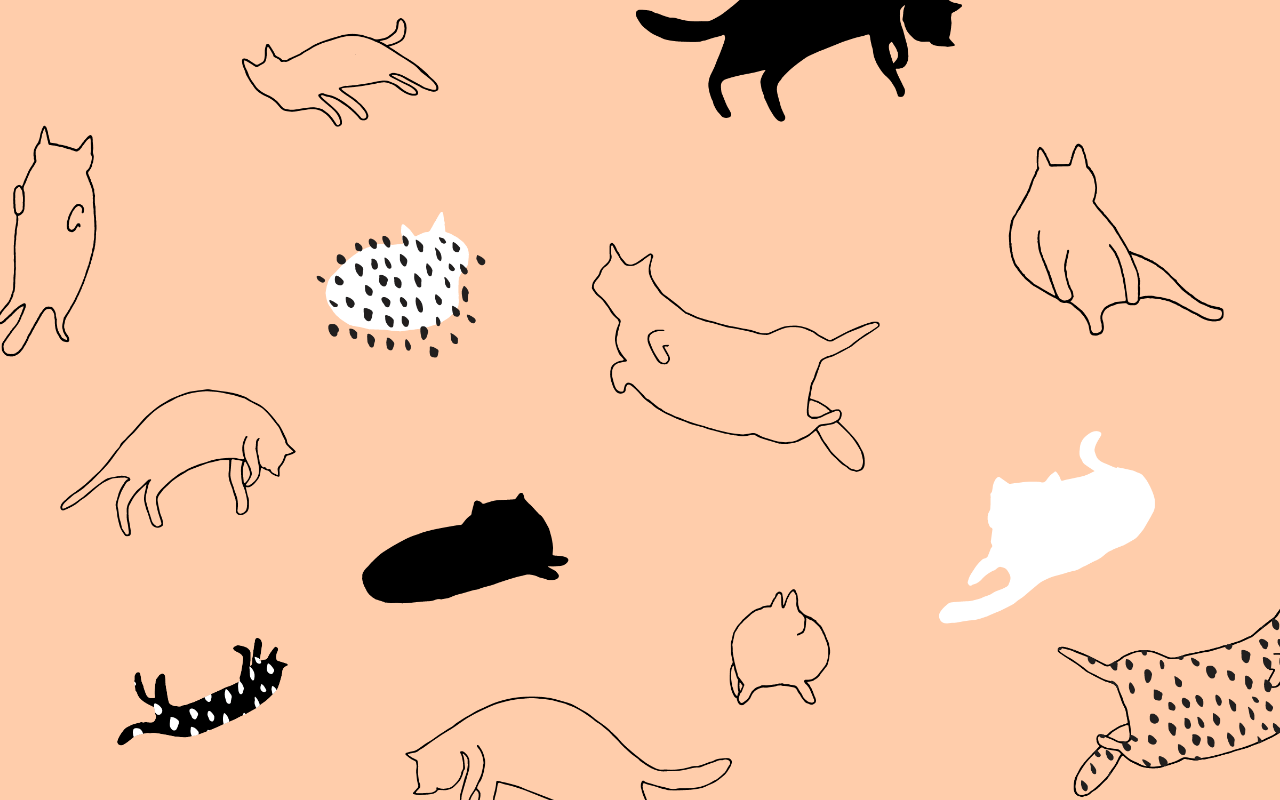
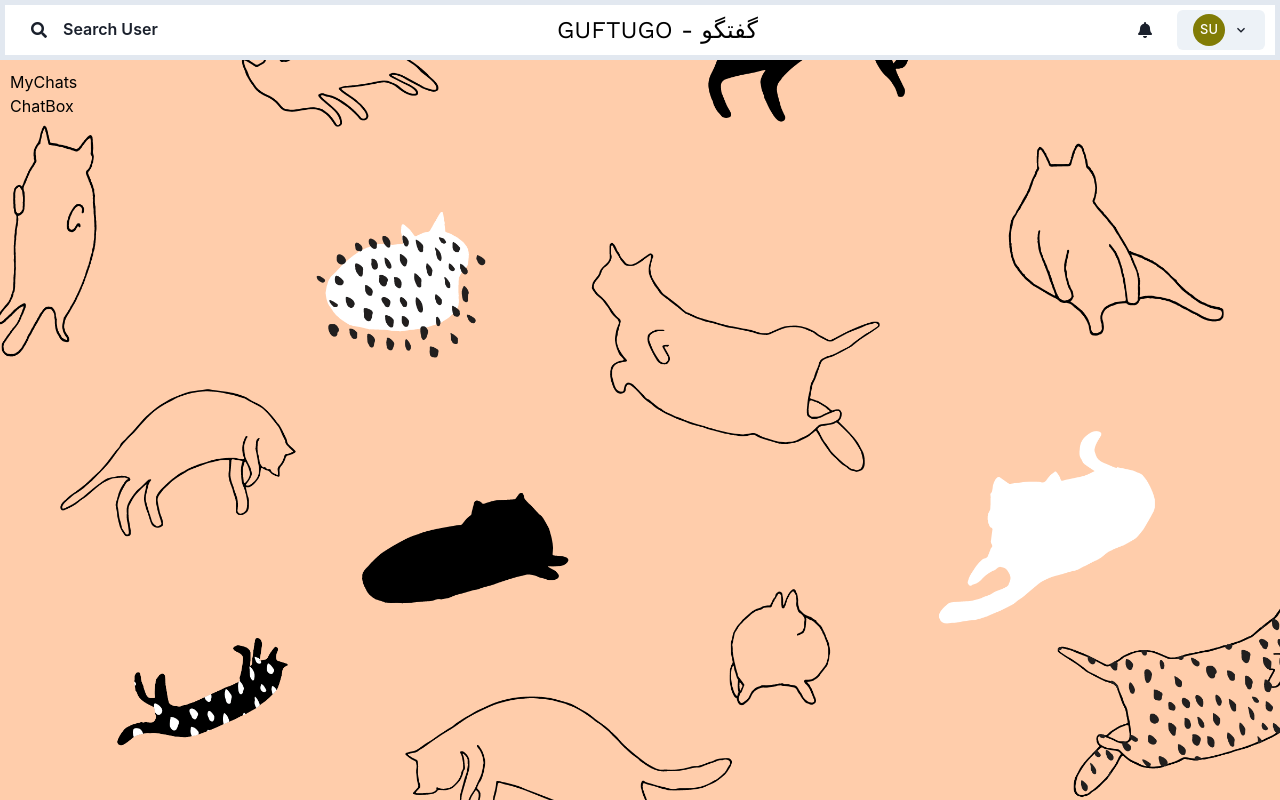
Before and after one commit to razazain/GUFTUGO, a React (Create React App) app in the folder frontend/: page /Chat in a window 1280 px wide. Built offline with nearby package versions, Linux system fonts and the light colour scheme; no server answers; sample sign-in values are in the browser's storage.

Commit message:
remaing side drawer work and search user work

```diff
--- a/frontend/package.json
+++ b/frontend/package.json
@@ -3,6 +3,7 @@
   "version": "0.1.0",
   "private": true,
   "dependencies": {
+    "@chakra-ui/icons": "^2.2.4",
     "@chakra-ui/react": "^2.10.2",
     "@emotion/react": "^11.13.3",
     "@emotion/styled": "^11.13.0",
--- a/frontend/public/index.html
+++ b/frontend/public/index.html
@@ -8,6 +8,7 @@
       name="description"
       content="Web site created using create-react-app"
     />
+    <link rel="stylesheet" href="https://cdnjs.cloudflare.com/ajax/libs/font-awesome/5.15.3/css/all.min.css" integrity="sha512-iBBXm8fW90+nuLcSKlbmrPcLa0OT92xO1BIsZ+ywDWZCvqsWgccV3gFoRBv0z+8dLJgyAHIhR35VZc2oM/gI1w==" crossorigin="anonymous" referrerpolicy="no-referrer" />
 
     <title>GUFTUGO | Web chat application</title>
   </head>
--- /dev/null
+++ b/frontend/src/Context/ChatProvider.js
@@ -0,0 +1,46 @@
+import React, { createContext, useContext, useEffect, useState } from "react";
+import { useNavigate } from "react-router-dom";
+
+const ChatContext = createContext();
+
+const ChatProvider = ({ children }) => {
+    const [selectedChat, setSelectedChat] = useState();
+    const [user, setUser] = useState();
+    const [notification, setNotification] = useState([]);
+    const [chats, setChats] = useState();
+
+    const navigate = useNavigate();
+
+    useEffect(() => {
+        const userInfo = JSON.parse(localStorage.getItem("userInfo"));
+        setUser(userInfo);
+
+        if (!userInfo) {
+            navigate("/")
+        };
+        // eslint-disable-next-line react-hooks/exhaustive-deps
+    }, [navigate]);
+
+    return (
+        <ChatContext.Provider
+            value={{
+                selectedChat,
+                setSelectedChat,
+                user,
+                setUser,
+                notification,
+                setNotification,
+                chats,
+                setChats,
+            }}
+        >
+            {children}
+        </ChatContext.Provider>
+    );
+};
+
+export const ChatState = () => {
+    return useContext(ChatContext);
+};
+
+export default ChatProvider;
--- /dev/null
+++ b/frontend/src/components/ChatBox.js
@@ -0,0 +1,9 @@
+import React from 'react'
+
+const ChatBox = () => {
+  return (
+    <div>ChatBox</div>
+  )
+}
+
+export default ChatBox
--- /dev/null
+++ b/frontend/src/components/MyChats.js
@@ -0,0 +1,9 @@
+import React from 'react'
+
+const MyChats = () => {
+  return (
+    <div>MyChats</div>
+  )
+}
+
+export default MyChats
--- /dev/null
+++ b/frontend/src/components/miscellaneous/ProfileModal.js
@@ -0,0 +1,73 @@
+import { ViewIcon } from '@chakra-ui/icons';
+import { Button, IconButton, Image, Modal, ModalBody, ModalCloseButton, ModalContent, ModalFooter, ModalHeader, ModalOverlay, Text, useDisclosure } from '@chakra-ui/react'
+import React from 'react'
+import { ChatState } from '../../Context/ChatProvider';
+
+const ProfileModal = ({  children }) => {
+    const { isOpen, onOpen, onClose } = useDisclosure();
+const { user } = ChatState();
+    return (
+        <>
+            {
+                children ? (
+                    <span onClick={onOpen}>{children}</span>) : (
+                    <IconButton display={{ base: "flex" }} icon={<ViewIcon />} onClick={onOpen} />
+                )
+            }
+            <Modal size="lg" onClose={onClose} isOpen={isOpen} isCentered>
+                <ModalOverlay />
+                <ModalContent h="410px">
+                    <ModalHeader
+                        fontSize="40px"
+                        fontFamily="Work sans"
+                        d="flex"
+                        justifyContent="center"
+                    >
+                        {user.name}
+                    </ModalHeader>
+                    <ModalCloseButton />
+                    <ModalBody
+                        d="flex"
+                        flexDir="column"
+                        alignItems="center"
+                        justifyContent="space-between"
+                    >
+                        <Image
+                            borderRadius="full"
+                            boxSize="150px"
+                            src={user.pic}
+                            alt={user.name}
+                        />
+                        <Text
+                            fontSize={{ base: "28px", md: "30px" }}
+                            fontFamily="Work sans"
+                        >
+                            Email: {user.email}
+                        </Text>
+                    </ModalBody>
+                    <ModalFooter>
+                        <Button onClick={onClose}>Close</Button>
+                    </ModalFooter>
+                </ModalContent>
+            </Modal>
+
+
+
+
+
+
+
+
+
+
+
+
+
+
+
+
+        </>
+    );
+};
+
+export default ProfileModal
--- /dev/null
+++ b/frontend/src/components/miscellaneous/SideDrawer.js
@@ -0,0 +1,88 @@
+import { Avatar, Box, Button, IconButton, Menu, MenuButton, MenuDivider, MenuItem, MenuList, Stack, Text, Tooltip } from '@chakra-ui/react';
+import React, { useState } from 'react'
+import { ChevronDownIcon } from "@chakra-ui/icons";
+import { ChatState } from '../../Context/ChatProvider';
+import ProfileModal from './ProfileModal';
+import { useNavigate } from 'react-router-dom';
+
+
+const SideDrawer = () => {
+
+  const [search, setSearch] = useState("");
+  const [searchResult, setSearchResult] = useState("");
+  const [loading, setLoading] = useState("");
+  const [loadingChat, setloadingChat] = useState("");
+  const { user } = ChatState();
+  const navigate = useNavigate();
+
+
+  const logoutHandler = () => {
+    localStorage.removeItem("userInfo");
+    navigate("/");
+  }
+
+  return (
+
+    <>
+
+      <Box
+        bg="white"
+        w="100%"
+        p="5px 10px"
+        borderWidth="5px"
+      >
+        <Stack
+          direction={{ base: "column", md: "row" }}
+          align="center"
+          justify="space-between"
+          spacing={{ base: 3, md: 0 }}
+        >
+
+          <Tooltip label="Search User To Chat" hasArrow placement="bottom-end">
+            <Button variant="ghost" display="flex" alignItems="center">
+              <i className="fa fa-search" aria-hidden="true"></i>
+              <Text display={{ md: "flex" }} px="4"> {/* base: "none", */}
+                Search User
+              </Text>
+            </Button>
+          </Tooltip>
+
+
+          <Text fontSize="2xl" fontFamily="Work sans" whiteSpace="nowrap" textAlign="center">
+            GUFTUGO - گفتگو
+          </Text>
+          <Stack direction="row" align="center" spacing={3}>
+
+            <Menu>
+              <MenuButton as={IconButton} icon={<i className="fa fa-bell" />} variant="ghost" />
+            </Menu>
+
+            <Menu>
+              <MenuButton as={Button} rightIcon={<ChevronDownIcon />}>
+                <Avatar size="sm" cursor="pointer" name={user.name} src={user.pic} />
+              </MenuButton>
+              <MenuList>
+                <ProfileModal>
+                  <MenuItem>My Profile</MenuItem>
+                </ProfileModal>
+                <MenuDivider />
+                <MenuItem onClick={logoutHandler}>Logout</MenuItem>
+              </MenuList>
+            </Menu>
+          </Stack>
+        </Stack>
+      </Box>
+
+
+
+
+
+
+    </>
+
+
+
+  )
+}
+
+export default SideDrawer
--- a/frontend/src/index.js
+++ b/frontend/src/index.js
@@ -2,6 +2,11 @@ import React from "react";
 import ReactDOM from "react-dom/client";
 import "./index.css";
 import App from "./App";
+import { BrowserRouter } from "react-router-dom";
 
 const approot = ReactDOM.createRoot(document.getElementById("root"));
-approot.render(<App />);
+approot.render(
+    <BrowserRouter>
+        <App />
+    </BrowserRouter>
+);
--- a/frontend/src/pages/Chat.js
+++ b/frontend/src/pages/Chat.js
@@ -1,28 +1,26 @@
-import React, { useEffect, useState } from "react";
-import axios from "axios";
+//import { Box } from "@chakra-ui/layout";
+import { useState } from "react";
+import MyChats from "../components/MyChats";
+import SideDrawer from "../components/miscellaneous/SideDrawer";
+import { ChatState } from "../Context/ChatProvider";
+import ChatBox from "../components/ChatBox";
+import { Box } from "@chakra-ui/react";
 
-const Chat = () => {
-  const [Chats, setChats] = useState([]);
-
-  useEffect(() => {
-    fetchChats();
-  }, []);
-  const fetchChats = async () => {
-    try {
-      const response = await axios.get("/api/chat");
-      setChats(response.data);
-    } catch (err) {
-      console.error("Error in fetching chats ", err);
-    }
-  };
+const Chatpage = () => {
+  const [fetchAgain, setFetchAgain] = useState(false);
+  const { user } = ChatState();
 
   return (
-    <div>
-      {Chats.map((Chat) => (
-        <div key={Chat._id}> CHAT: {Chat.chatName} </div>
-      ))}
+    <div style={{ width: "100%" }}>
+      {user && <SideDrawer />}
+      <Box d="flex" justifyContent="space-between" w="100%" h="91.5vh" p="10px">
+        {user && <MyChats fetchAgain={fetchAgain} />}
+        {user && (
+          <ChatBox fetchAgain={fetchAgain} setFetchAgain={setFetchAgain} />
+        )}
+      </Box>
     </div>
   );
 };
 
-export default Chat;
+export default Chatpage;
--- a/frontend/src/pages/Home.js
+++ b/frontend/src/pages/Home.js
@@ -8,12 +8,24 @@ import {
   TabPanel,
   Text,
 } from "@chakra-ui/react";
-import React from "react";
-import { Link } from "react-router-dom";
+import React, { useEffect } from "react";
+import { Link, useNavigate } from "react-router-dom";
 import Login from "../components/Authentication/Login";
 import Signup from "../components/Authentication/Signup";
 
 const Home = () => {
+
+  const navigate = useNavigate();
+
+  useEffect(() => {
+    const user = JSON.parse(localStorage.getItem("userInfo"));
+
+    if (user) navigate("/Chat");
+  }, [navigate]);
+
+
+
+
   return (
     <Container maxW="xl" centerContent>
       <Box
```
Also changed, not shown: frontend/src/App.js (+6 -5 lines), 1 other file (tests, documents, lock files or other folders).
